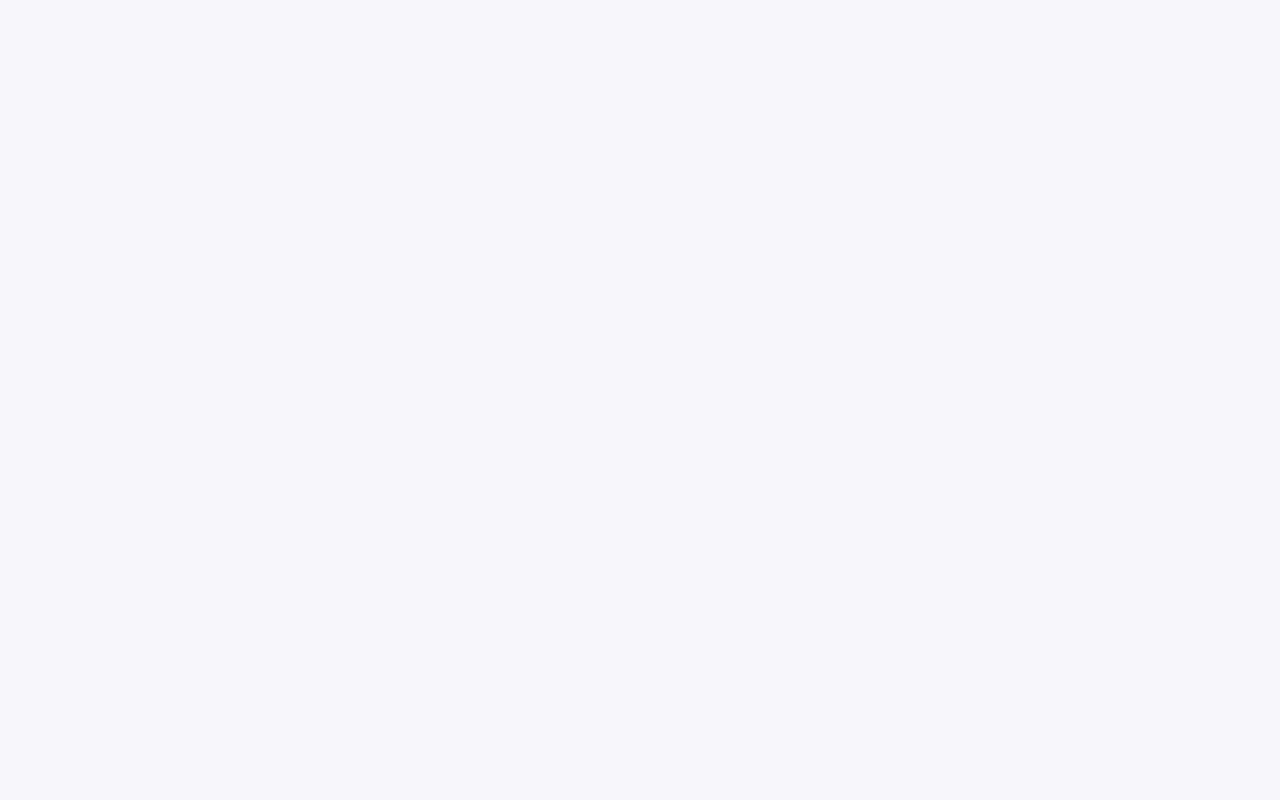
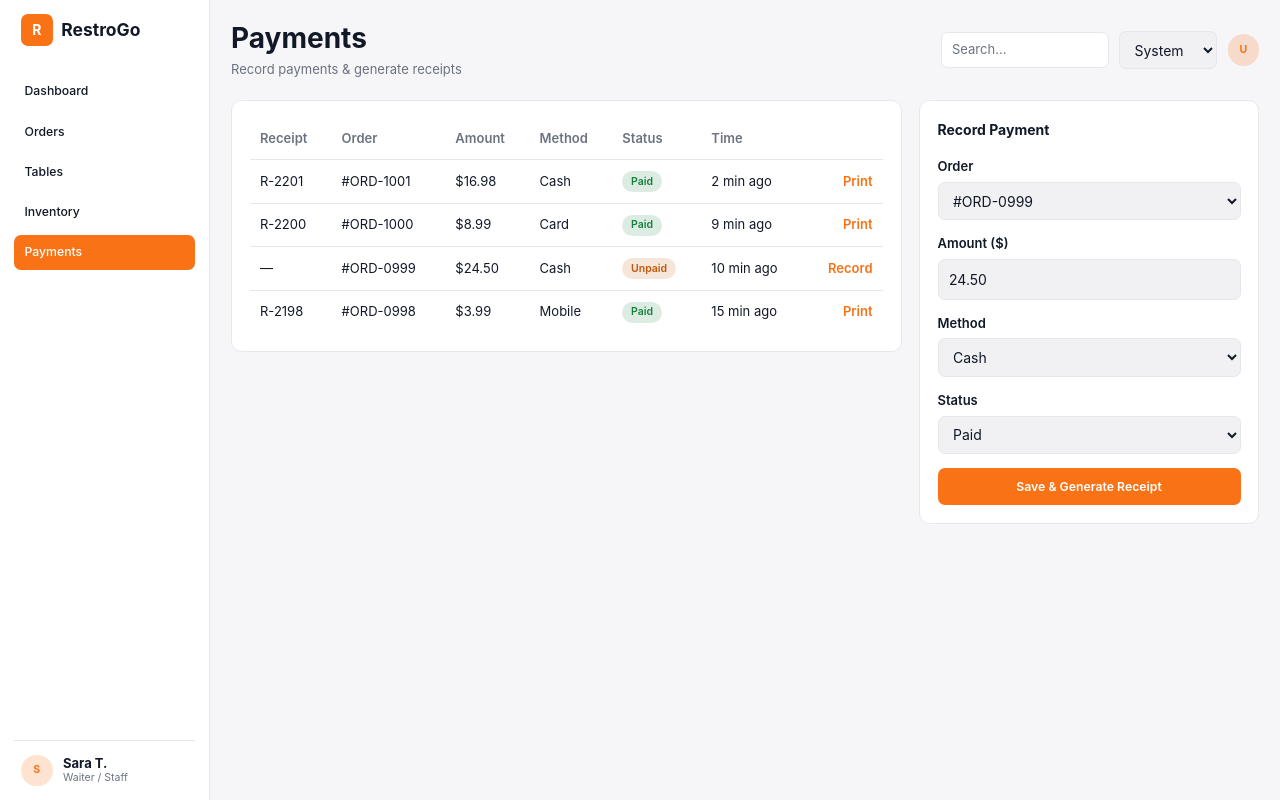
Before and after one commit to Temu-Bire/Restaurant_Ordering_system, a React (Vite) app in the folder frontend/: page /staff/payments in a window 1280 px wide. Before the commit this address had no page. Built offline with nearby package versions, Linux system fonts and the light colour scheme.

Commit message:
feat(ui): add payment features to staff roles

```diff
--- a/frontend/src/App.tsx
+++ b/frontend/src/App.tsx
@@ -19,11 +19,17 @@ import StaffDashboardPage from "./pages/staff/StaffDashboardPage";
 import OrdersPage from "./pages/shared/OrdersPage";
 import TablesPage from "./pages/shared/TablesPage";
 
+import InventoryPage from "./pages/shared/InventoryPage";
+import PaymentsPage from "./pages/shared/PaymentsPage";
+
 const staffNav = [
   { label: "Dashboard", to: "/staff/dashboard" },
   { label: "Orders", to: "/staff/orders" },
   { label: "Tables", to: "/staff/tables" },
+  { label: "Inventory", to: "/staff/inventory" },
+  { label: "Payments", to: "/staff/payments" },
 ];
+
 const staffUser = { name: "Sara T.", role: "Waiter / Staff" };
 
 export default function App() {
@@ -53,6 +59,8 @@ export default function App() {
           <Route path="dashboard" element={<StaffDashboardPage />} />
           <Route path="orders" element={<OrdersPage role="staff" />} />
           <Route path="tables" element={<TablesPage role="staff" />} />
+          <Route path="inventory" element={<InventoryPage role="staff" />} />
+          <Route path="payments" element={<PaymentsPage role="staff" />} />
         </Route>
       </Routes>
     </BrowserRouter>
--- a/frontend/src/features/payments/components/PaymentForm.tsx
+++ b/frontend/src/features/payments/components/PaymentForm.tsx
@@ -0,0 +1,102 @@
+import { useState, type FormEvent } from "react";
+
+import Button from "../../../components/ui/Button";
+import Input from "../../../components/ui/Input";
+import Select from "../../../components/ui/Select";
+import {
+  paymentOptions,
+  type Order,
+  type PaymentMethod,
+} from "../../orders/types";
+import { paymentStatusOptions } from "../types";
+
+export interface PaymentInput {
+  orderId: string;
+  amount: number;
+  method: PaymentMethod;
+  paid: boolean;
+}
+
+interface RecordPaymentFormProps {
+  payableOrders: Order[];
+  initialOrderId?: string;
+  onSubmit: (input: PaymentInput) => void;
+}
+
+export default function RecordPaymentForm({
+  payableOrders,
+  initialOrderId,
+  onSubmit,
+}: RecordPaymentFormProps) {
+  const totalOf = (id: string) =>
+    (payableOrders.find((o) => o.id === id)?.total ?? 0).toFixed(2);
+
+  const firstId = initialOrderId ?? payableOrders[0]?.id ?? "";
+
+  const [orderId, setOrderId] = useState(firstId);
+  const [amount, setAmount] = useState(totalOf(firstId));
+  const [method, setMethod] = useState<PaymentMethod>("cash");
+  const [status, setStatus] = useState("paid");
+  const [error, setError] = useState("");
+
+  if (payableOrders.length === 0) {
+    return <p className="text-[13px] text-muted">All orders are paid.</p>;
+  }
+
+  function changeOrder(id: string) {
+    setOrderId(id);
+    setAmount(totalOf(id));
+  }
+
+  function submit(e: FormEvent) {
+    e.preventDefault();
+    const value = Number(amount);
+
+    if (!amount.trim() || Number.isNaN(value) || value <= 0) {
+      setError("Enter an amount greater than 0");
+      return;
+    }
+
+    setError("");
+    onSubmit({ orderId, amount: value, method, paid: status === "paid" });
+  }
+
+  return (
+    <form onSubmit={submit} className="space-y-4" noValidate>
+      <Select
+        id="pay-order"
+        label="Order"
+        value={orderId}
+        options={payableOrders.map((o) => ({ value: o.id, label: `#${o.id}` }))}
+        onChange={(e) => changeOrder(e.target.value)}
+      />
+      <Input
+        id="pay-amount"
+        label="Amount ($)"
+        type="number"
+        step="0.01"
+        min="0"
+        value={amount}
+        onChange={(e) => setAmount(e.target.value)}
+        error={error}
+      />
+      <Select
+        id="pay-method"
+        label="Method"
+        value={method}
+        options={paymentOptions}
+        onChange={(e) => setMethod(e.target.value as PaymentMethod)}
+      />
+      <Select
+        id="pay-status"
+        label="Status"
+        value={status}
+        options={paymentStatusOptions}
+        onChange={(e) => setStatus(e.target.value)}
+      />
+      <Button type="submit" fullWidth>
+        Save & Generate Receipt
+      </Button>
+    </form>
+  );
+}
--- a/frontend/src/features/payments/types.ts
+++ b/frontend/src/features/payments/types.ts
@@ -0,0 +1,16 @@
+import type { PaymentMethod } from "../orders/types";
+
+export interface Payment {
+  id: string;
+  receipt: string | null; // null until the payment is recorded as paid
+  orderId: string;
+  amount: number;
+  method: PaymentMethod;
+  paid: boolean;
+  date: string; // ISO
+}
+
+export const paymentStatusOptions = [
+  { value: "paid", label: "Paid" },
+  { value: "unpaid", label: "Unpaid" },
+];
--- /dev/null
+++ b/frontend/src/mocks/payments.ts
@@ -0,0 +1,10 @@
+import type { Payment } from "../features/payments/types";
+
+const minutesAgo = (m: number) => new Date(Date.now() - m * 60_000).toISOString();
+
+export const payments: Payment[] = [
+  { id: "p1", receipt: "R-2201", orderId: "ORD-1001", amount: 16.98, method: "cash", paid: true, date: minutesAgo(2) },
+  { id: "p2", receipt: "R-2200", orderId: "ORD-1000", amount: 8.99, method: "card", paid: true, date: minutesAgo(9) },
+  { id: "p3", receipt: null, orderId: "ORD-0999", amount: 24.5, method: "cash", paid: false, date: minutesAgo(10) },
+  { id: "p4", receipt: "R-2198", orderId: "ORD-0998", amount: 3.99, method: "mobile", paid: true, date: minutesAgo(15) },
+];
--- a/frontend/src/pages/shared/PaymentsPage.tsx
+++ b/frontend/src/pages/shared/PaymentsPage.tsx
@@ -0,0 +1,151 @@
+import { useState } from "react";
+
+import PageHeader from "../../components/layout/PageHeader";
+import Badge from "../../components/ui/Badge";
+import Card from "../../components/ui/Card";
+import DataTable, { type Column } from "../../components/ui/DataTable";
+import Modal from "../../components/ui/Modal";
+import StatCard from "../../components/ui/StatCard";
+import RecordPaymentForm, {
+  type PaymentInput,
+} from "../../features/payments/components/PaymentForm";
+import type { Payment } from "../../features/payments/types";
+import { PAYMENT_LABEL, type PaymentMethod } from "../../features/orders/types";
+import { allOrders } from "../../mocks/allOrders";
+import { payments as initialPayments } from "../../mocks/payments";
+import { formatCurrency } from "../../utils/formatCurrency";
+import { formatTimeAgo } from "../../utils/formatTimeAgo";
+
+export default function PaymentsPage({ role }: { role: "staff" | "admin" }) {
+  const [list, setList] = useState<Payment[]>(initialPayments);
+  const [prefillId, setPrefillId] = useState<string | undefined>();
+  const [formKey, setFormKey] = useState(0); // remounts the form after each save
+  const [modalOpen, setModalOpen] = useState(false);
+
+  // Orders that still need a paid payment
+  const payable = allOrders.filter(
+    (o) =>
+      o.status !== "cancelled" && !list.some((p) => p.orderId === o.id && p.paid)
+  );
+
+  const totalFor = (method: PaymentMethod) =>
+    list
+      .filter((p) => p.paid && p.method === method)
+      .reduce((sum, p) => sum + p.amount, 0);
+
+  // TEMP: local update. Later this calls paymentsApi.record()
+  function record(input: PaymentInput) {
+    setList((prev) => {
+      const existing = prev.find((p) => p.orderId === input.orderId);
+      const lastNumber = Math.max(
+        0,
+        ...prev.map((p) => (p.receipt ? Number(p.receipt.slice(2)) : 0))
+      );
+
+      const entry: Payment = {
+        id: existing?.id ?? crypto.randomUUID(),
+        receipt: input.paid
+          ? existing?.receipt ?? `R-${lastNumber + 1}`
+          : existing?.receipt ?? null,
+        orderId: input.orderId,
+        amount: input.amount,
+        method: input.method,
+        paid: input.paid,
+        date: new Date().toISOString(),
+      };
+
+      return existing
+        ? prev.map((p) => (p.orderId === input.orderId ? entry : p))
+        : [entry, ...prev];
+    });
+
+    setPrefillId(undefined);
+    setFormKey((k) => k + 1);
+    setModalOpen(false);
+  }
+
+  function startRecord(orderId: string) {
+    setPrefillId(orderId);
+    setFormKey((k) => k + 1);
+    if (role === "admin") setModalOpen(true);
+  }
+
+  const columns: Column<Payment>[] = [
+    { header: "Receipt", cell: (p) => p.receipt ?? "—" },
+    { header: "Order", cell: (p) => `#${p.orderId}` },
+    { header: "Amount", cell: (p) => formatCurrency(p.amount) },
+    { header: "Method", cell: (p) => PAYMENT_LABEL[p.method] },
+    {
+      header: "Status",
+      cell: (p) => (
+        <Badge variant={p.paid ? "paid" : "unpaid"}>{p.paid ? "Paid" : "Unpaid"}</Badge>
+      ),
+    },
+    { header: "Time", cell: (p) => formatTimeAgo(p.date) },
+    {
+      header: "",
+      className: "text-right",
+      cell: (p) =>
+        p.paid ? (
+          // TEMP: prints the whole page. Later this opens the receipt view
+          <button onClick={() => window.print()} className="font-semibold text-primary">
+            Print
+          </button>
+        ) : (
+          <button onClick={() => startRecord(p.orderId)} className="font-semibold text-primary">
+            Record
+          </button>
+        ),
+    },
+  ];
+
+  const table = (
+    <Card>
+      <DataTable columns={columns} data={list} getRowKey={(p) => p.id} />
+    </Card>
+  );
+
+  const form = (
+    <RecordPaymentForm
+      key={formKey}
+      payableOrders={payable}
+      initialOrderId={prefillId}
+      onSubmit={record}
+    />
+  );
+
+  return (
+    <>
+      <PageHeader
+        title="Payments"
+        description={
+          role === "admin"
+            ? "Recorded payments & receipts"
+            : "Record payments & generate receipts"
+        }
+      />
+
+      {role === "admin" && (
+        <div className="mb-5 grid gap-4 sm:grid-cols-3">
+          <StatCard label="Today (Cash)" value={formatCurrency(totalFor("cash"))} icon="💵" tone="primary" />
+          <StatCard label="Today (Card)" value={formatCurrency(totalFor("card"))} icon="💳" tone="info" />
+          <StatCard label="Today (Mobile)" value={formatCurrency(totalFor("mobile"))} icon="📱" tone="purple" />
+        </div>
+      )}
+
+      {role === "staff" ? (
+        <div className="grid items-start gap-5 lg:grid-cols-[1fr_340px]">
+          {table}
+          <Card title="Record Payment">{form}</Card>
+        </div>
+      ) : (
+        <>
+          {table}
+          <Modal open={modalOpen} onClose={() => setModalOpen(false)} title="Record Payment">
+            {form}
+          </Modal>
+        </>
+      )}
+    </>
+  );
+}
```
